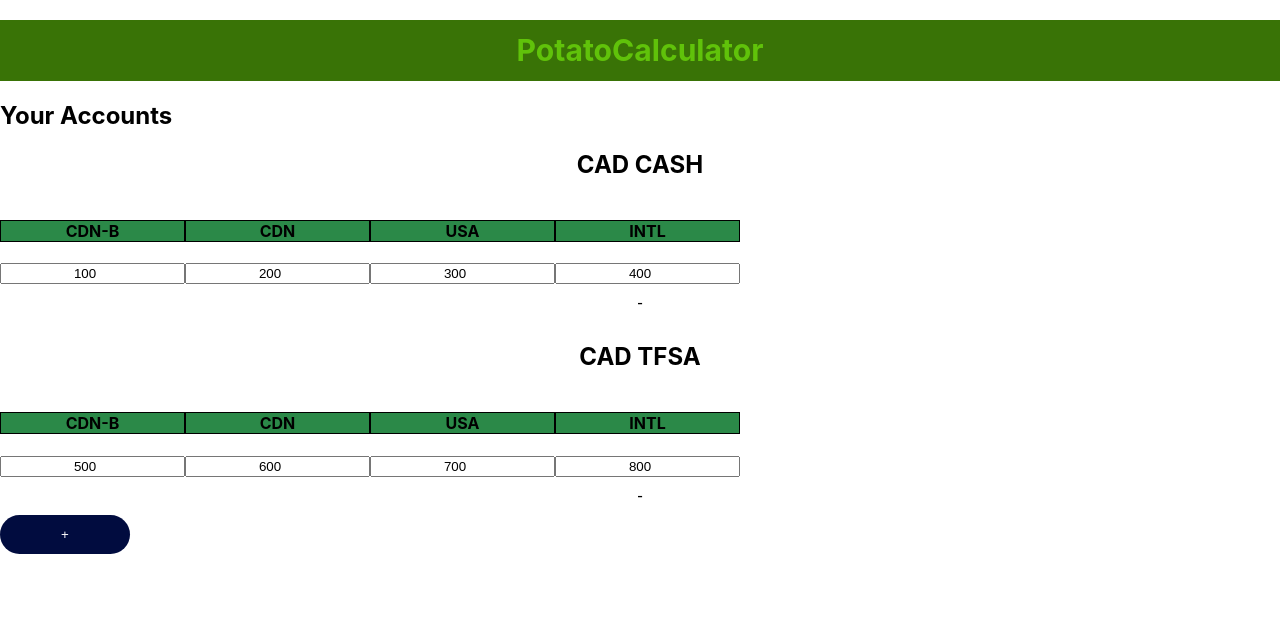
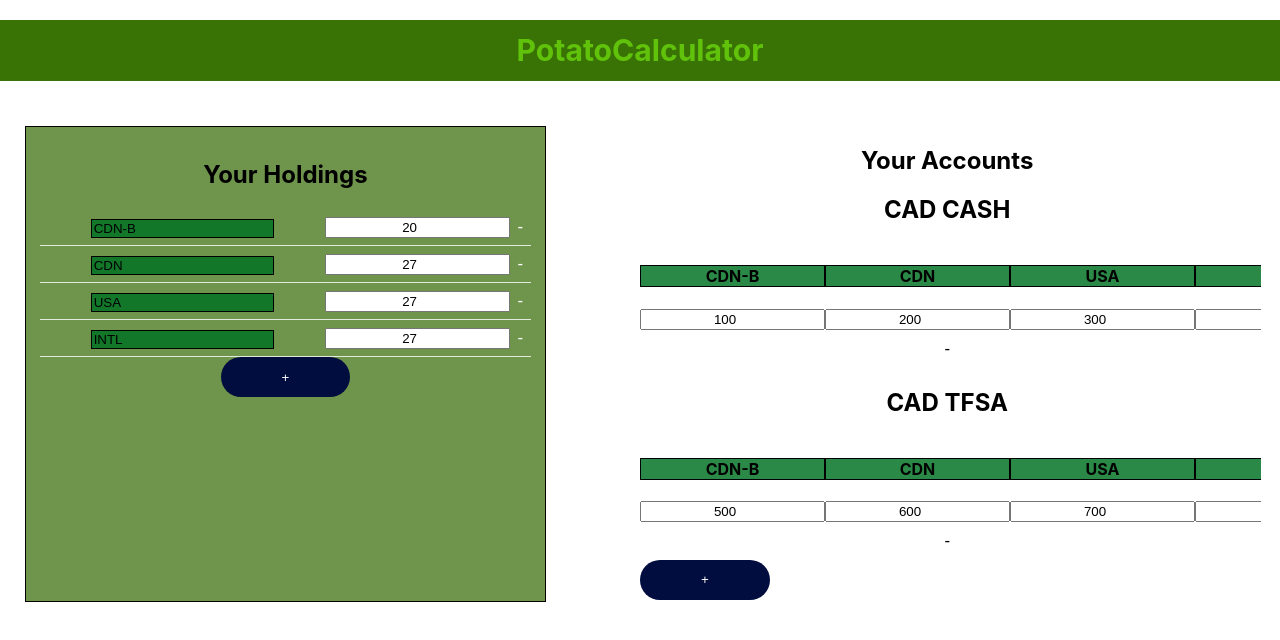
Before and after one commit to nikolamarunic/potatocalculator, a React (Create React App) app: page / in a window 1280 px wide. Shown: the top 640 px of the page. Built offline with nearby package versions, Linux system fonts and the light colour scheme.

Commit message:
Changed some css items so that the accounts and holdings are displayed in distinc boxes side by side

```diff
--- a/src/Components/Account/Account.css
+++ b/src/Components/Account/Account.css
@@ -26,6 +26,6 @@
 }
 
 .entries {
-  max-width: 100%;
+  min-width: 101%;
   overflow: scroll;
 }
--- a/src/Components/Account/Account.js
+++ b/src/Components/Account/Account.js
@@ -32,8 +32,7 @@ class Account extends React.Component {
         <div className="entries">
           {
             this.props.stocks.map((holding, i) => {
-              return <AccountEntry name={holding} key={`ren${i + 1}`} value={this.props.account.values[holding]} handleAmountChange = {this.handleAmountChange}
-                />
+              return <AccountEntry name={holding} key={`ren${i + 1}`} value={this.props.account.values[holding]} handleAmountChange = {this.handleAmountChange}/>
             })
           }
         </div>
--- a/src/Components/AccountEntry/AccountEntry.js
+++ b/src/Components/AccountEntry/AccountEntry.js
@@ -26,7 +26,7 @@ class AccountEntry extends React.Component {
       <div className="AccountEntry">
         <div className="Account-information">
           <h4  type= 'text' className="stockName">{this.props.name}</h4>
-          <input id={this.props.key} type='number' value = {this.props.value} className="value" onChange = {this.handleAmountChange}></input>
+          <input key={this.key} type='number' value = {this.props.value} className="value" onChange = {this.handleAmountChange}></input>
         </div>
       </div>
     );
--- a/src/Components/Accounts/Accounts.css
+++ b/src/Components/Accounts/Accounts.css
@@ -1,14 +1,11 @@
 .Accounts {
   width: 40%;
   align-items: center;
-  overflow-y: scroll;
+  overflow: scroll;
   padding: .88rem;
   background-color: rgba(50, 105, 0, 0.7);
   outline: 1px solid black;
-  overflow: scroll;
-  overflow-wrap: break-word;
-  max-width: 40%;
-  display: inline-block;
+  float: right;
 
 }
 
@@ -37,7 +34,7 @@
 
 @media only screen and (max-width: 1020px) {
   .Accounts {
-    width: 40%;
+    width: 90%;
     margin-bottom: 2rem;
   }
 }
--- a/src/Components/App/App.css
+++ b/src/Components/App/App.css
@@ -30,8 +30,13 @@ h1 {
   color: #60c20a;
 }
 
+h2 {
+  text-align: center;
+}
+
 .App {
   height: 100%;
+  width: 100%;
   padding: 0 17% 10% 17%;
   background-color: #282c34;
   background-size: cover;
@@ -39,10 +44,16 @@ h1 {
   background-repeat: no-repeat;
   font-weight: 500;
   color: #fff;
+
 }
 
+/* required so that the accounts take up a smaller portion of the screen*/
 .accounts {
-  max-width: 40%;
-  overflow:scroll;
-  display: inline;
+  max-width: 50%;
 }
+
+.content {
+  display: flex;
+  justify-content: space-between;
+  padding:2%;
+}
--- a/src/Components/App/App.js
+++ b/src/Components/App/App.js
@@ -94,12 +94,15 @@ class App extends React.Component {
       <div>
         <h1>PotatoCalculator</h1>
 
-        {/* <Holdings holdings={this.state.holdings} onRemove={this.removeStock} onAdd={this.addStock}
-          handleNameChange={this.handleNameChange} handleAllocChange={this.handleAllocChange} /> */}
+
+        <div className="content">
+        <Holdings holdings={this.state.holdings} onRemove={this.removeStock} onAdd={this.addStock}
+          handleNameChange={this.handleNameChange} handleAllocChange={this.handleAllocChange} />
 
         <div className="accounts" >
           <Accounts holdings={this.state.holdings} accounts={this.state.accounts}
           onRemove={this.removeAccount} onAdd={this.addAccount} onAmountChange = {this.handleAccountAmountChange}/>
+        </div>
         </div>
 
       </div>
--- a/src/Components/Holdings/Holdings.css
+++ b/src/Components/Holdings/Holdings.css
@@ -6,8 +6,8 @@
   background-color: rgba(50, 105, 0, 0.7);
   outline: 1px solid black;
   float: left;
-  display: inline-block;
-
+  display: table-cell;
+  text-align: center;
 }
 
 ::-webkit-scrollbar {
@@ -27,6 +27,7 @@
   border: 0px;
   color: #fff;
 
+
   font-weight: 500;
 }
 
```
